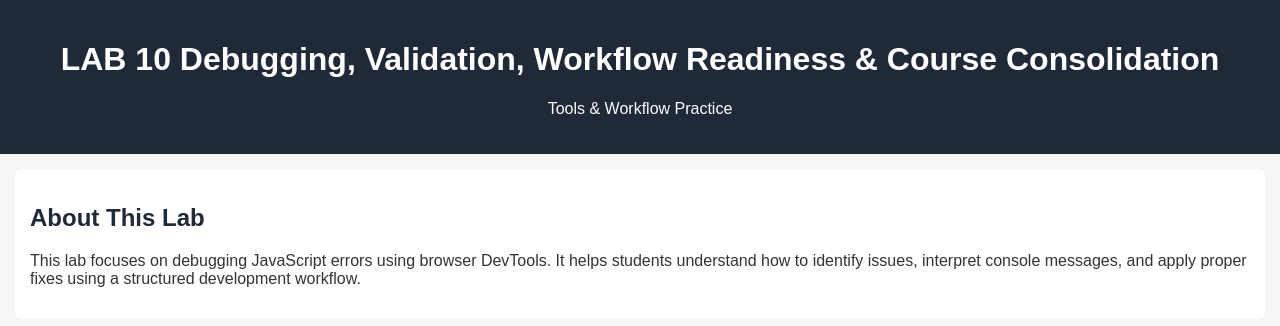
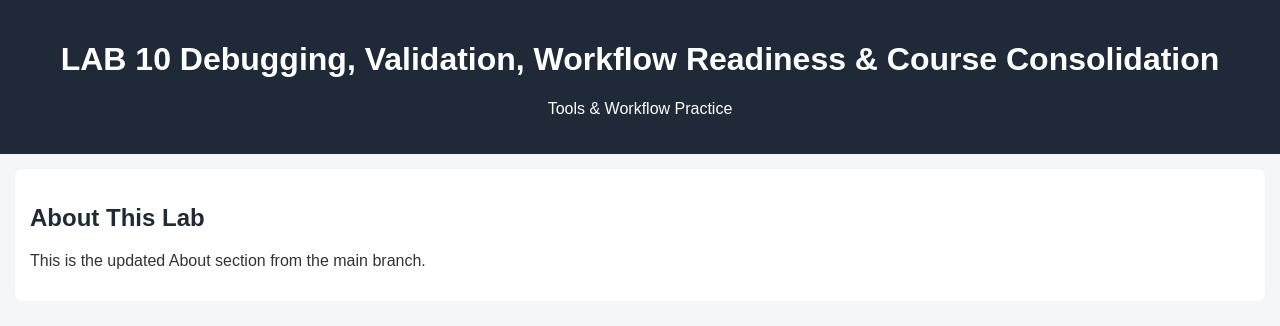
Before and after one commit to Gurneetsingh21/week2-git-fundamentals, a website: page src/index.html in a window 1280 px wide. Drawn offline with Linux system fonts and the light colour scheme.

Commit message:
Update About section on main

```diff
--- a/src/index.html
+++ b/src/index.html
@@ -16,9 +16,7 @@
   <section>
     <h2>About This Lab</h2>
     <p>
-      This lab focuses on debugging JavaScript errors using browser DevTools.
-      It helps students understand how to identify issues, interpret console messages,
-      and apply proper fixes using a structured development workflow.
+      This is the updated About section from the main branch.
     </p>
   </section>
 
```
